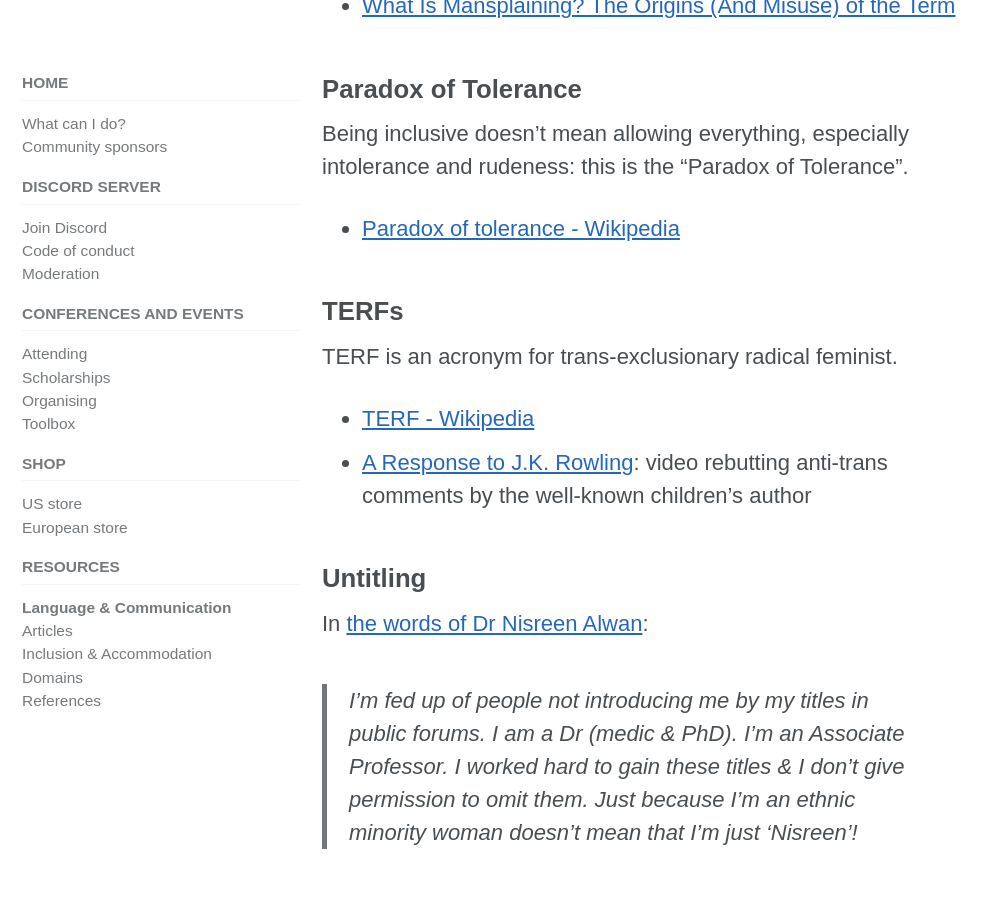
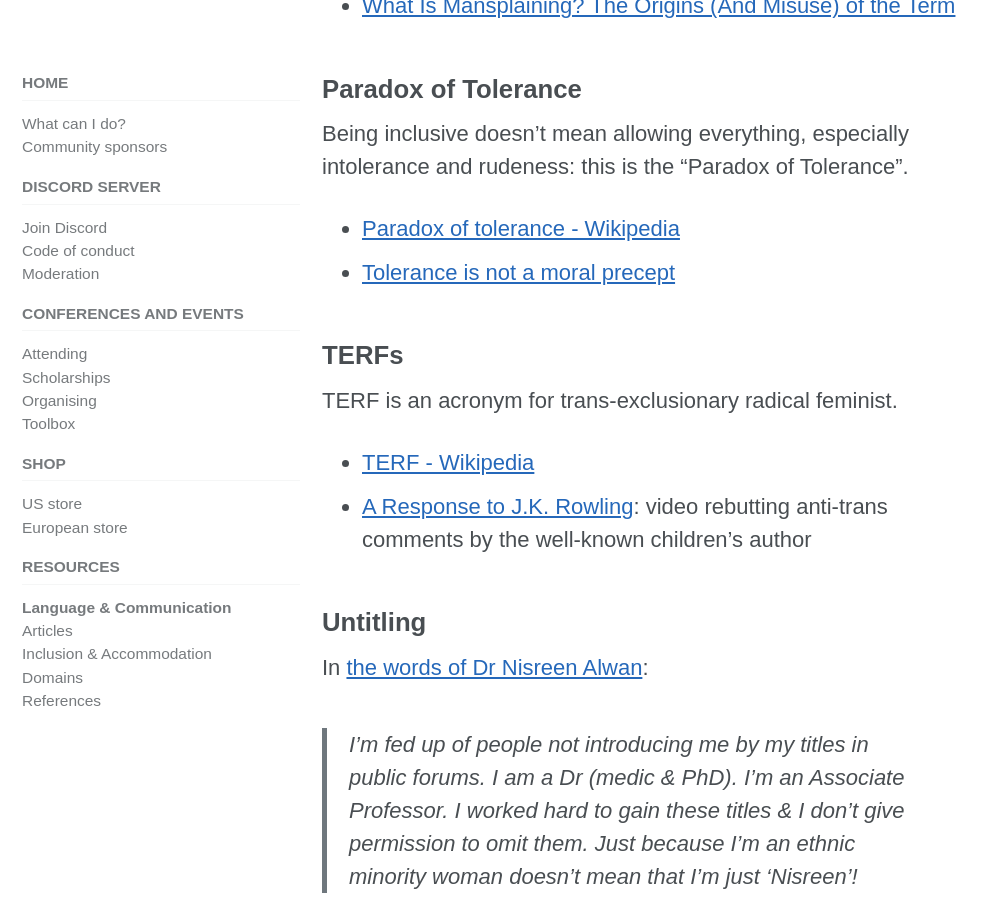
Before and after one commit to include-cpp/include-cpp.github.io, a Jekyll site: the page built from resources/language/index.md, in a window 1280 px wide and 900 px high, scrolled down 6432 px. Shown: the whole window, without its empty margins (0-997 px from the left). Built offline with Jekyll 4.4.1, drawn with Linux system fonts in a browser that asks for light colours; cached includes are drawn as plain includes; nearby versions of some CDN libraries.

Commit message:
Adds 'tolerance is not a moral precept'

```diff
--- a/resources/language/index.md
+++ b/resources/language/index.md
@@ -130,6 +130,7 @@ Some behaviours are so common in response to diversity efforts that they have be
 Being inclusive doesn't mean allowing everything, especially intolerance and rudeness: this is the "Paradox of Tolerance".
 
 * [Paradox of tolerance - Wikipedia](https://en.wikipedia.org/wiki/Paradox_of_tolerance)
+* [Tolerance is not a moral precept](https://extranewsfeed.com/tolerance-is-not-a-moral-precept-1af7007d6376)
 
 <!-- ### Sealioning -->
 
```
